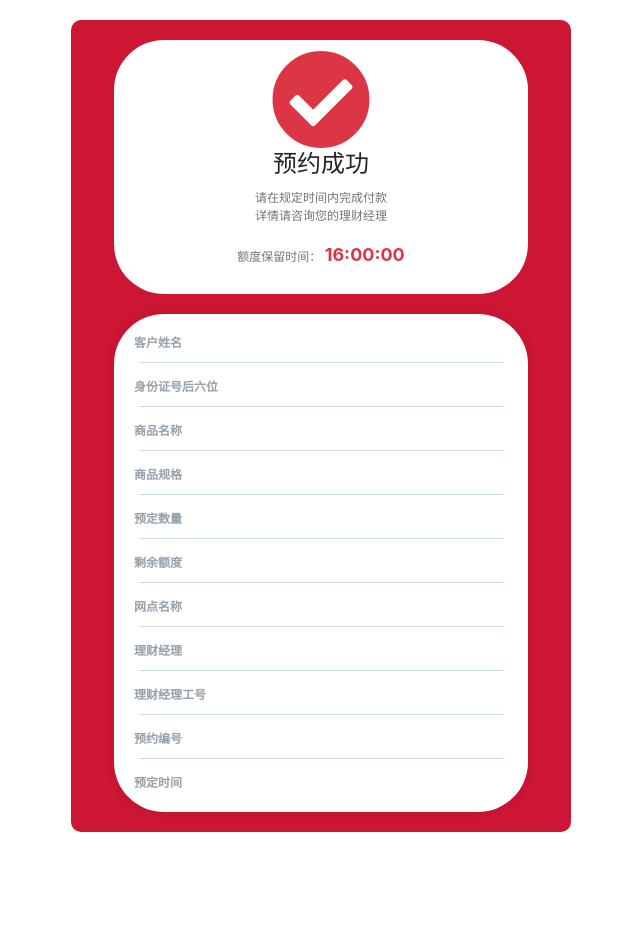
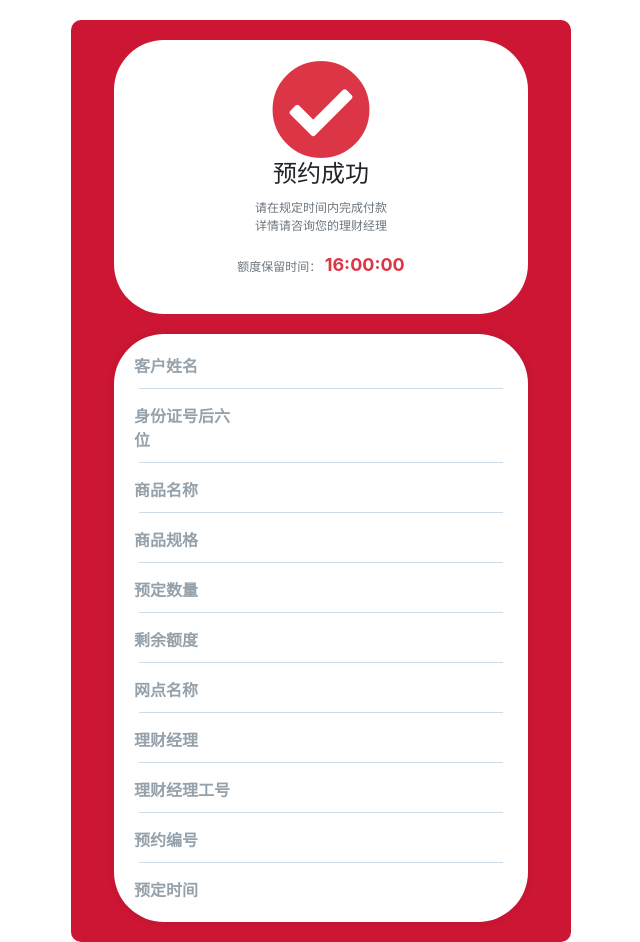
Before and after one commit to Northko/yuyue, a plain HTML site: page index2.html in a window 1280 px wide. Shown: the whole page, without its empty margins (319-959 px from the left). Before the commit the page ends 852 px from the top, so only its background shows below. Drawn offline with nearby package versions, Linux system fonts and the light colour scheme.

Commit message:
Update index2.html

```diff
--- a/index2.html
+++ b/index2.html
@@ -67,7 +67,7 @@
 <body>
     <div class="container" style="background-color: rgb(205, 22, 52);">
 		<div style="background-color: #fff;border-radius: 50px;width: 90%;margin-left: 5%;">
-			<div class="header" style="padding: 10px 0;">
+			<div class="header" style="padding: 20px 0;">
 				<i class="fas fa-check-circle success-icon" style="font-size: 100px;"></i>
 				<h1>预约成功</h1>
 				<p style="border-radius: 50px;font-size: 12px;">请在规定时间内完成付款<br>详情请咨询您的理财经理</p>
@@ -82,7 +82,7 @@
 				</p>
 			</div>
 		</div>
-        <div class="details" style="border-radius: 50px;font-size: 12px;">
+        <div class="details" style="border-radius: 50px;">
             <div class="row">
                 <div class="col-4">客户姓名</div>
                 <div id="xm" class="col-8"></div>
```
